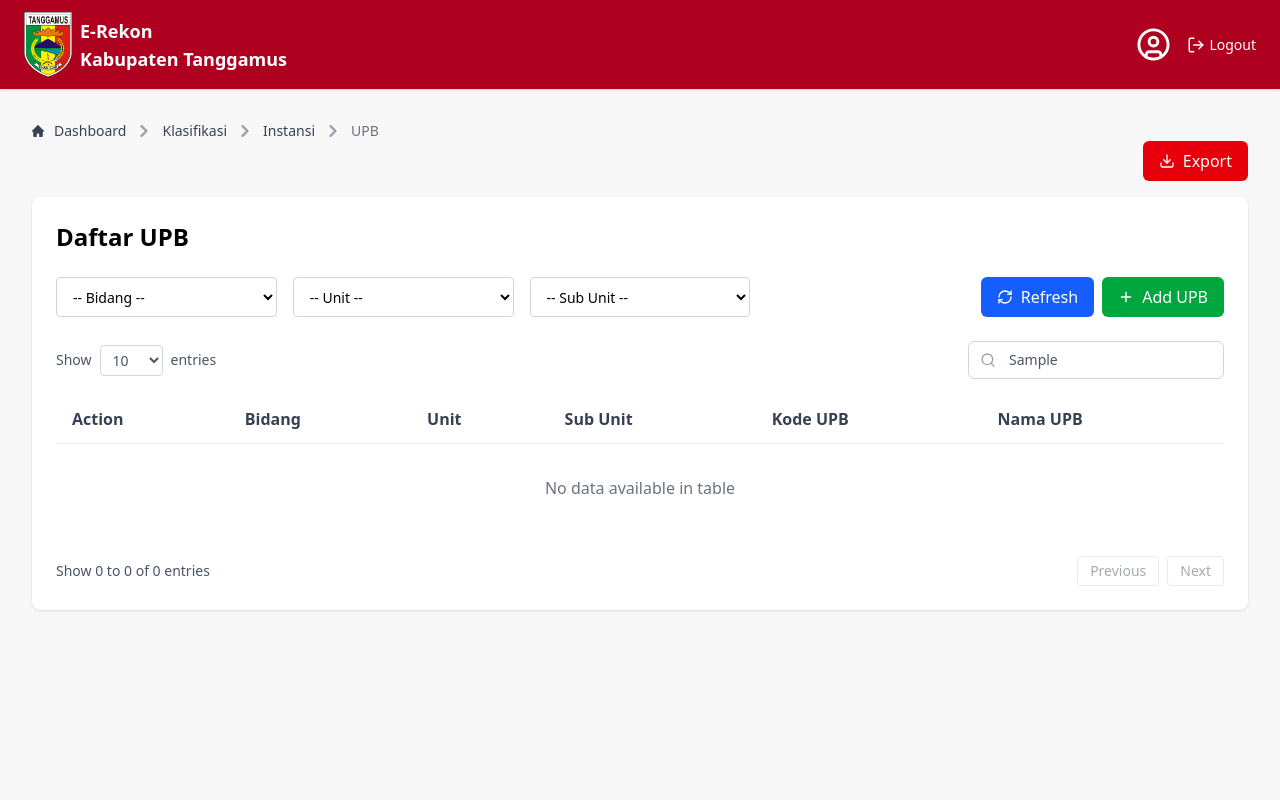
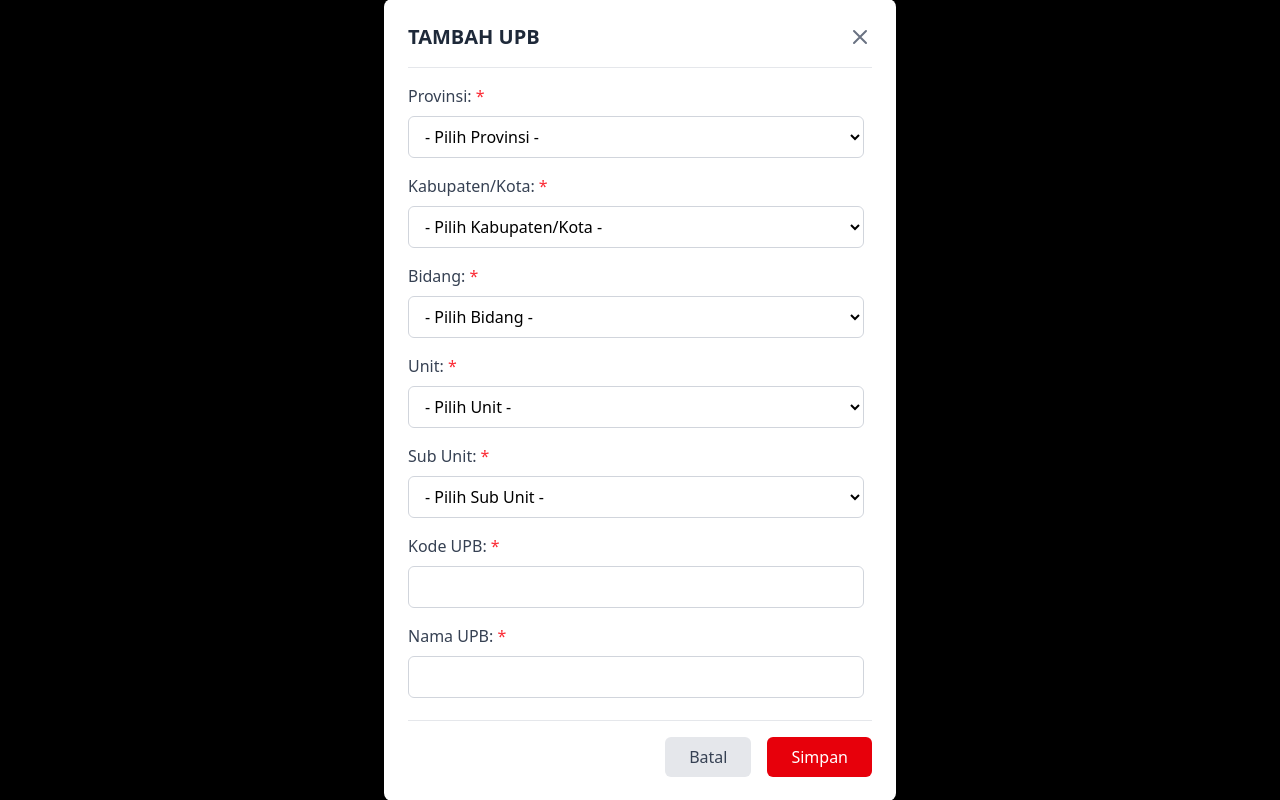
Before and after one commit to KP-GINK-2025/frontend, a React (Vite) app: page /klasifikasi/instansi/upb in a window 1280 px wide. Both pictures are taken after typing "Sample" into the empty fields and a click on the button "Add UPB". Built offline with nearby package versions, Linux system fonts and the light colour scheme.

Commit message:
Revert to previous UpbPage

```diff
--- a/src/pages/klasifikasi/klasifikasi-instansi/upb/UpbPage.jsx
+++ b/src/pages/klasifikasi/klasifikasi-instansi/upb/UpbPage.jsx
@@ -2,6 +2,7 @@ import React, { useState, useEffect } from "react";
 import Navbar from "../../../../components/Navbar";
 import Breadcrumbs from "../../../../components/Breadcrumbs";
 import { Search, Download, RefreshCw, Plus } from "lucide-react";
+import AddUpbModal from "./AddUpbModal"; // Import the AddUpbModal
 
 const UpbPage = () => {
   const [searchTerm, setSearchTerm] = useState("");
@@ -18,21 +19,15 @@ const UpbPage = () => {
   const [selectedSubUnit, setSelectedSubUnit] = useState("");
 
   const [loading, setLoading] = useState(true);
+  const [isAddModalOpen, setIsAddModalOpen] = useState(false); // State for modal
 
   useEffect(() => {
+    // Simulate fetching data
     setTimeout(() => {
-      setBidangData([
-        { id: 1, nama: "Bidang Keuangan" },
-        { id: 2, nama: "Bidang Umum" },
-      ]);
-      setUnitData([
-        { id: 1, nama: "Unit Anggaran" },
-        { id: 2, nama: "Unit Gaji" },
-      ]);
-      setSubUnitData([
-        { id: 1, nama: "Sub Unit A" },
-        { id: 2, nama: "Sub Unit B" },
-      ]);
+      // In a real application, you would fetch this data from your backend
+      setBidangData([]);
+      setUnitData([]);
+      setSubUnitData([]);
       setUpbData([]);
       setLoading(false);
     }, 800);
@@ -41,7 +36,13 @@ const UpbPage = () => {
   const filteredData = upbData.filter((item) => {
     const matchesSearch =
       item.namaUpb?.toLowerCase().includes(searchTerm.toLowerCase()) ||
-      item.kodeUpb?.toLowerCase().includes(searchTerm.toLowerCase());
+      item.kodeUpb?.toLowerCase().includes(searchTerm.toLowerCase()) ||
+      item.kode?.toLowerCase().includes(searchTerm.toLowerCase()) ||
+      item.provinsi?.toLowerCase().includes(searchTerm.toLowerCase()) ||
+      item.kabKot?.toLowerCase().includes(searchTerm.toLowerCase()) ||
+      item.bidang?.toLowerCase().includes(searchTerm.toLowerCase()) ||
+      item.unit?.toLowerCase().includes(searchTerm.toLowerCase()) ||
+      item.subUnit?.toLowerCase().includes(searchTerm.toLowerCase());
 
     const matchesBidang =
       selectedBidang === "" || item.bidang === selectedBidang;
@@ -59,21 +60,47 @@ const UpbPage = () => {
   const currentData = filteredData.slice(startIndex, endIndex);
 
   const handleExport = () => console.log("Exporting UPB data...");
+
   const handleRefresh = () => {
     setLoading(true);
     setSearchTerm("");
     setSelectedBidang("");
     setSelectedUnit("");
     setSelectedSubUnit("");
+    setCurrentPage(1); // Reset to first page on refresh
+    // In a real application, you would re-fetch data here
     setTimeout(() => {
-      setUnitData([
-        { id: 1, nama: "Unit Anggaran" },
-        { id: 2, nama: "Unit Gaji" },
-      ]);
+      // Re-populate dummy data or fetch from API
       setLoading(false);
     }, 800);
   };
-  const handleAddUpb = () => console.log("Add UPB clicked");
+
+  const handleOpenAddModal = () => {
+    setIsAddModalOpen(true);
+  };
+
+  const handleCloseAddModal = () => {
+    setIsAddModalOpen(false);
+  };
+
+  const handleSaveNewUpb = (newUpb) => {
+    console.log("Menyimpan data UPB baru:", newUpb);
+    // Di sini Anda akan:
+    // 1. Mengirim data `newUpb` ke backend API Anda (menggunakan fetch, axios, dll.)
+    // 2. Jika berhasil, perbarui state `upbData` agar tabel menampilkan data baru
+    // Pastikan `newUpb` memiliki ID yang unik jika API Anda tidak memberikannya
+    setUpbData((prevData) => [
+      ...prevData,
+      { id: Date.now(), ...newUpb }, // Gunakan Date.now() sebagai ID sementara yang unik
+    ]);
+    handleCloseAddModal(); // Tutup modal setelah data disimpan
+  };
+
+  const handlePreviousPage = () =>
+    currentPage > 1 && setCurrentPage(currentPage - 1);
+
+  const handleNextPage = () =>
+    currentPage < totalPages && setCurrentPage(currentPage + 1);
 
   return (
     <div className="min-h-screen bg-[#f7f7f7]">
@@ -81,7 +108,7 @@ const UpbPage = () => {
       <div className="px-8 py-8">
         <Breadcrumbs />
 
-        <div className="flex justify-end mb-4">
+        <div className="flex justify-end mt-4 mb-4">
           <button
             onClick={handleExport}
             className="bg-red-600 hover:bg-red-700 text-white px-4 py-2 rounded-md flex items-center gap-2 transition-colors cursor-pointer"
@@ -91,7 +118,9 @@ const UpbPage = () => {
         </div>
 
         <div className="bg-white rounded-lg shadow-sm p-6">
-          <h1 className="text-2xl font-bold mb-6">Daftar UPB</h1>
+          <div className="flex justify-between items-center mb-6">
+            <h1 className="text-2xl font-bold">Daftar UPB</h1>
+          </div>
 
           <div className="grid grid-cols-1 md:grid-cols-3 lg:grid-cols-5 gap-4 mb-6">
             <select
@@ -133,25 +162,24 @@ const UpbPage = () => {
               ))}
             </select>
 
-            <div className="flex gap-2 items-center col-span-2 justify-end">
+            {/* Tombol di kanan */}
+            <div className="flex gap-3">
               <button
                 onClick={handleRefresh}
-                className="bg-blue-600 hover:bg-blue-700 text-white px-4 py-2 rounded-md flex items-center gap-2 transition-colors cursor-pointer"
+                className="bg-blue-600 hover:bg-blue-700 text-white px-4 py-2 rounded-md flex items-center gap-2 cursor-pointer"
               >
-                <RefreshCw size={16} />
-                Refresh
+                <RefreshCw size={16} /> Refresh
               </button>
               <button
-                onClick={handleAddUpb}
-                className="bg-green-600 hover:bg-green-700 text-white px-4 py-2 rounded-md flex items-center gap-2 transition-colors cursor-pointer"
+                onClick={handleOpenAddModal} // Changed to open the UPB modal
+                className="bg-green-600 hover:bg-green-700 text-white px-4 py-2 rounded-md flex items-center gap-2 cursor-pointer"
               >
-                <Plus size={16} />
-                Add UPB
+                <Plus size={16} /> Add UPB
               </button>
             </div>
           </div>
 
-          <div className="flex justify-between items-center mb-4 text-sm text-gray-600">
+          <div className="flex justify-between items-center mb-6 text-sm text-gray-600">
             <div className="flex items-center gap-2">
               Show
               <select
@@ -188,7 +216,7 @@ const UpbPage = () => {
           <div className="overflow-x-auto">
             <table className="w-full">
               <thead>
-                <tr className="border-b border-gray-200 text-gray-700">
+                <tr className="border-b border-gray-200">
                   {[
                     "Action",
                     "Bidang",
@@ -196,12 +224,13 @@ const UpbPage = () => {
                     "Sub Unit",
                     "Kode UPB",
                     "Nama UPB",
-                  ].map((header) => (
+                    "Kode", // Added "Kode" to table header
+                  ].map((h) => (
                     <th
-                      key={header}
-                      className="text-left py-3 px-4 font-semibold"
+                      key={h}
+                      className="text-left py-3 px-4 font-semibold text-gray-700"
                     >
-                      {header}
+                      {h}
                     </th>
                   ))}
                 </tr>
@@ -209,20 +238,20 @@ const UpbPage = () => {
               <tbody>
                 {loading ? (
                   <tr>
-                    <td colSpan="6" className="text-center py-8 text-gray-500">
+                    <td colSpan="7" className="text-center py-8 text-gray-500">
                       Loading...
                     </td>
                   </tr>
                 ) : currentData.length === 0 ? (
                   <tr>
-                    <td colSpan="6" className="text-center py-8 text-gray-500">
+                    <td colSpan="7" className="text-center py-8 text-gray-500">
                       No data available in table
                     </td>
                   </tr>
                 ) : (
                   currentData.map((item, index) => (
                     <tr
-                      key={index}
+                      key={item.id || index}
                       className="border-b border-gray-100 hover:bg-gray-50"
                     >
                       <td className="py-3 px-4">
@@ -235,11 +264,18 @@ const UpbPage = () => {
                           </button>
                         </div>
                       </td>
-                      <td className="py-3 px-4">{item.bidang}</td>
-                      <td className="py-3 px-4">{item.unit}</td>
-                      <td className="py-3 px-4">{item.subUnit}</td>
-                      <td className="py-3 px-4">{item.kodeUpb}</td>
-                      <td className="py-3 px-4">{item.namaUpb}</td>
+                      <td className="py-3 px-4 text-gray-700">{item.bidang}</td>
+                      <td className="py-3 px-4 text-gray-700">{item.unit}</td>
+                      <td className="py-3 px-4 text-gray-700">
+                        {item.subUnit}
+                      </td>
+                      <td className="py-3 px-4 text-gray-700">
+                        {item.kodeUpb}
+                      </td>
+                      <td className="py-3 px-4 text-gray-700">
+                        {item.namaUpb}
+                      </td>
+                      <td className="py-3 px-4 text-gray-700">{item.kode}</td>
                     </tr>
                   ))
                 )}
@@ -254,18 +290,14 @@ const UpbPage = () => {
             </div>
             <div className="flex gap-2">
               <button
-                onClick={() =>
-                  currentPage > 1 && setCurrentPage(currentPage - 1)
-                }
+                onClick={handlePreviousPage}
                 disabled={currentPage === 1}
                 className="px-3 py-1 border border-gray-300 rounded disabled:opacity-50 hover:bg-gray-100 cursor-pointer"
               >
                 Previous
               </button>
               <button
-                onClick={() =>
-                  currentPage < totalPages && setCurrentPage(currentPage + 1)
-                }
+                onClick={handleNextPage}
                 disabled={currentPage === totalPages || totalPages === 0}
                 className="px-3 py-1 border border-gray-300 rounded disabled:opacity-50 hover:bg-gray-100 cursor-pointer"
               >
@@ -275,6 +307,12 @@ const UpbPage = () => {
           </div>
         </div>
       </div>
+      {/* Add the AddUpbModal component here */}
+      <AddUpbModal
+        isOpen={isAddModalOpen}
+        onClose={handleCloseAddModal}
+        onSave={handleSaveNewUpb}
+      />
     </div>
   );
 };
```
